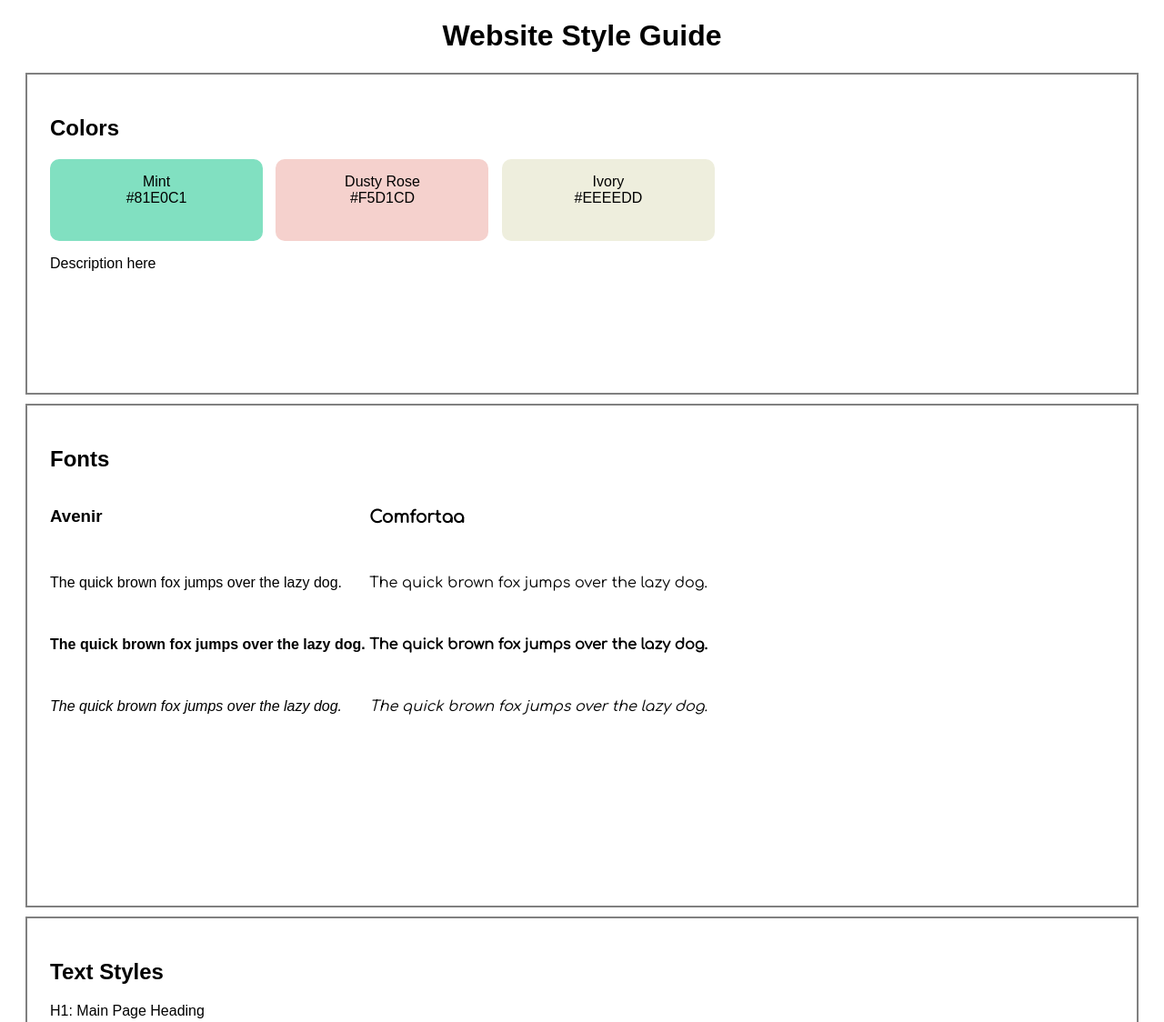
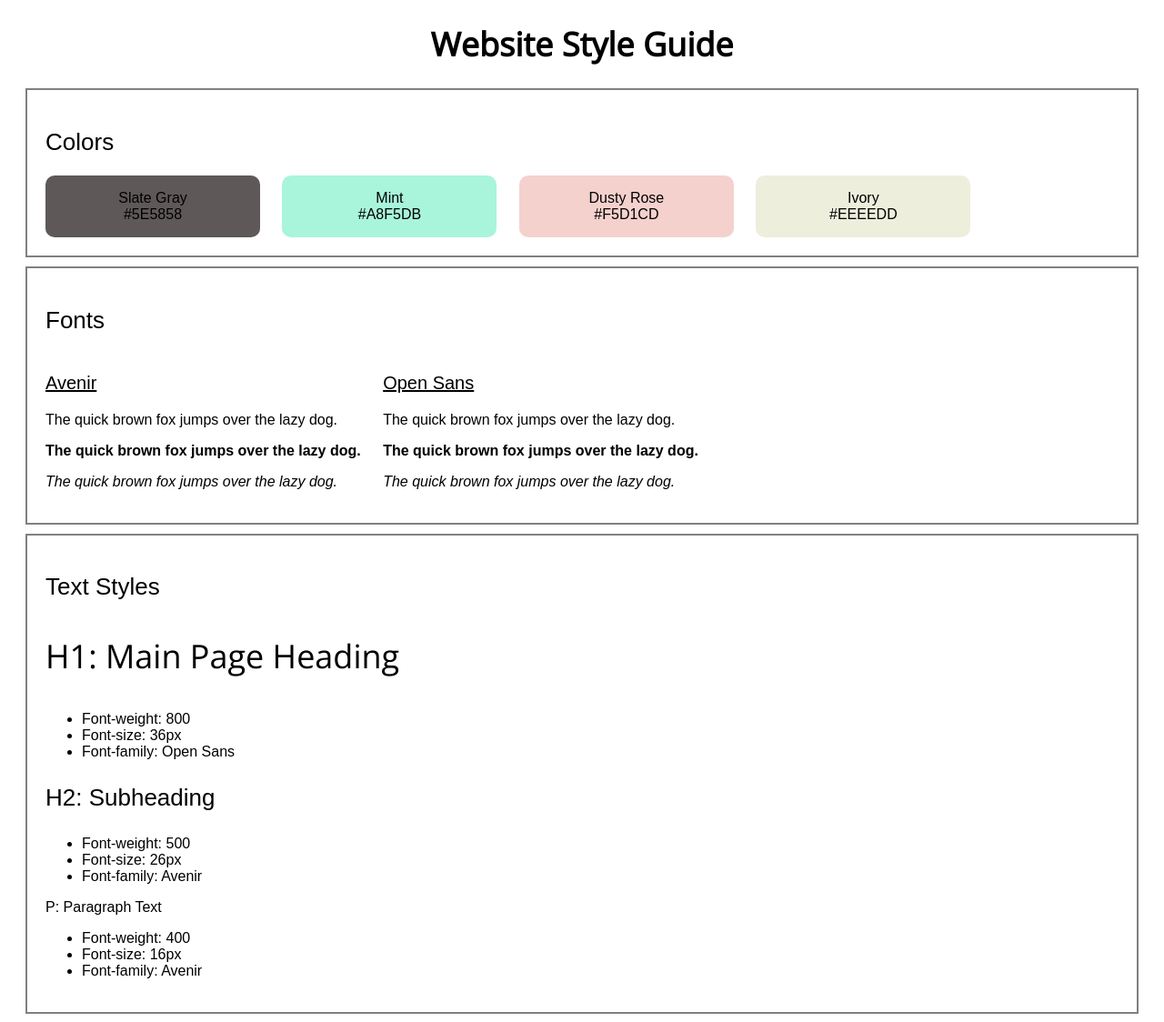
Before and after one commit to sourapplerings/website-design-system, a plain HTML site: page index.html in a window 1280 px wide. Shown: the top 1124 px of the page at 91% size. Drawn offline with nearby package versions, Linux system fonts and the light colour scheme.

Commit message:
Added slate gray/removed Comfortaa/added Open Sans

```diff
--- a/css/style.css
+++ b/css/style.css
@@ -1,4 +1,4 @@
-@import url('https://fonts.googleapis.com/css2?family=Comfortaa&family=Lato&display=swap');
+@import url('https://fonts.googleapis.com/css2?family=Open+Sans&display=swap');
 
 html {
     font-family: Avenir, sans-serif;
@@ -6,6 +6,14 @@ html {
 
 h1 {
     text-align: center;
+    font-family: "Open Sans", sans-serif;
+    font-size: 36px;
+    font-weight: 800;
+}
+
+h2 {
+    font-size: 26px;
+    font-weight: 500;
 }
 
 .bold {
@@ -14,9 +22,9 @@ h1 {
 
 .colors {
     width: auto;
-    height: 300px;
+    height: auto;
     margin: 10px 20px;
-    padding: 25px;
+    padding: 20px;
     border: solid 2px gray;
 }
 
@@ -25,7 +33,7 @@ h1 {
     height: 30%;
     display: inline-block;
     text-align: center;
-    margin-right: 10px;
+    margin-right: 20px;
     border-radius: 10px;
 }
 
@@ -35,16 +43,22 @@ h1 {
 
 .fonts {
     width: auto;
-    height: 500px;
+    height: auto;
     margin: auto 20px;
-    padding: 25px;
+    padding: 20px;
     border: solid 2px gray;
 }
 
 .fonts .fonts-list {
     display: inline-block;
-    height: 50%;
+    height: 30%;
     width: auto;
+    margin-right: 20px;
+}
+
+.fonts .font-name {
+    font-size: 20px;
+    text-decoration: underline;
 }
 
 .italics {
@@ -52,19 +66,19 @@ h1 {
 }
 
 .text-styles {
-    height: 400px;
+    height: auto;
     width: auto;
     border: solid 2px gray;
     margin: 10px 20px;
-    padding: 25px;
+    padding: 20px;
 }
 
-#comfortaa {
-    font-family: Comfortaa, cursive;
+#opens-sans {
+    font-family: "Open Sans", sans-serif;
 }
 
 #mint-box {
-    background-color: rgb(129, 224, 193);
+    background-color: rgb(168, 245, 219);
 }
 
 #dusty-rose-box {
@@ -74,3 +88,18 @@ h1 {
 #ivory-box {
     background-color: rgb(238, 238, 221);
 }
+
+#main-heading {
+    font-weight: 800px;
+    font-size: 36px;
+    font-family: "Open Sans", sans-serif;
+}
+
+#slate-gray-box {
+    background-color: rgb(94, 88, 88);
+}
+
+#subheading {
+    font-weight: 500;
+    font-size: 26px;
+}
--- a/index.html
+++ b/index.html
@@ -2,7 +2,7 @@
 
 <html>
     <head>
-        <title>Website Design System</title>
+        <title>Website Style Guide</title>
         <link rel="stylesheet" href="./css/style.css">
     </head>
 
@@ -12,8 +12,11 @@
         </header>
         <div class="colors">
             <h2>Colors</h2>
+            <div id="slate-gray-box" class="colors-list">
+                <p class="colors-center">Slate Gray<br>#5E5858</p>
+            </div>
             <div id="mint-box" class="colors-list">
-                <p class="colors-center">Mint<br>#81E0C1</p>
+                <p class="colors-center">Mint<br>#A8F5DB</p>
             </div>
             <div id="dusty-rose-box" class="colors-list">
                 <p class="colors-center">Dusty Rose<br>#F5D1CD</p>
@@ -21,32 +24,50 @@
             <div id="ivory-box" class="colors-list">
                 <p class="colors-center">Ivory<br>#EEEEDD</p>
             </div>
-            <p class="description">Description here</p>
         </div>
+
         <div class="fonts">
             <h2>Fonts</h2>
             <div id="avenir" class="fonts-list">
-                <h3>Avenir</h3>
-                <br>
+                <p class="font-name">Avenir</p>
                 <p class="regular">The quick brown fox jumps over the lazy dog.</p>
-                <br>
                 <p class="bold">The quick brown fox jumps over the lazy dog.</p>
-                <br>
                 <p class="italics">The quick brown fox jumps over the lazy dog.</p>
             </div>
-            <div id="comfortaa" class="fonts-list">
-                <h3>Comfortaa</h3>
-                <br>
+            <div id="open-sans" class="fonts-list">
+                <p class="font-name">Open Sans</p>
                 <p class="regular">The quick brown fox jumps over the lazy dog.</p>
-                <br>
                 <p class="bold">The quick brown fox jumps over the lazy dog.</p>
-                <br>
                 <p class="italics">The quick brown fox jumps over the lazy dog.</p>
             </div>
         </div>
         <div class="text-styles">
             <h2>Text Styles</h2>
-            <div>H1: Main Page Heading</div>
+            <div class="main-style">
+                <p id="main-heading">H1: Main Page Heading</p>
+                <ul>
+                    <li>Font-weight: 800</li>
+                    <li>Font-size: 36px</li>
+                    <li>Font-family: Open Sans</li>
+                </ul>
+            </div>
+            <div class="subheading-style">
+                <p id="subheading">H2: Subheading</p>
+                <ul>
+                    <li>Font-weight: 500</li>
+                    <li>Font-size: 26px</li>
+                    <li>Font-family: Avenir</li>
+                </ul>
+            </div>
+            <div class="paragraph-style">
+                <p id="paragraph">P: Paragraph Text</p>
+                <ul>
+                    <li>Font-weight: 400</li>
+                    <li>Font-size: 16px</li>
+                    <li>Font-family: Avenir</li>
+                </ul>
+            </div>
+
         </div>
     </body>
 </html>
```
